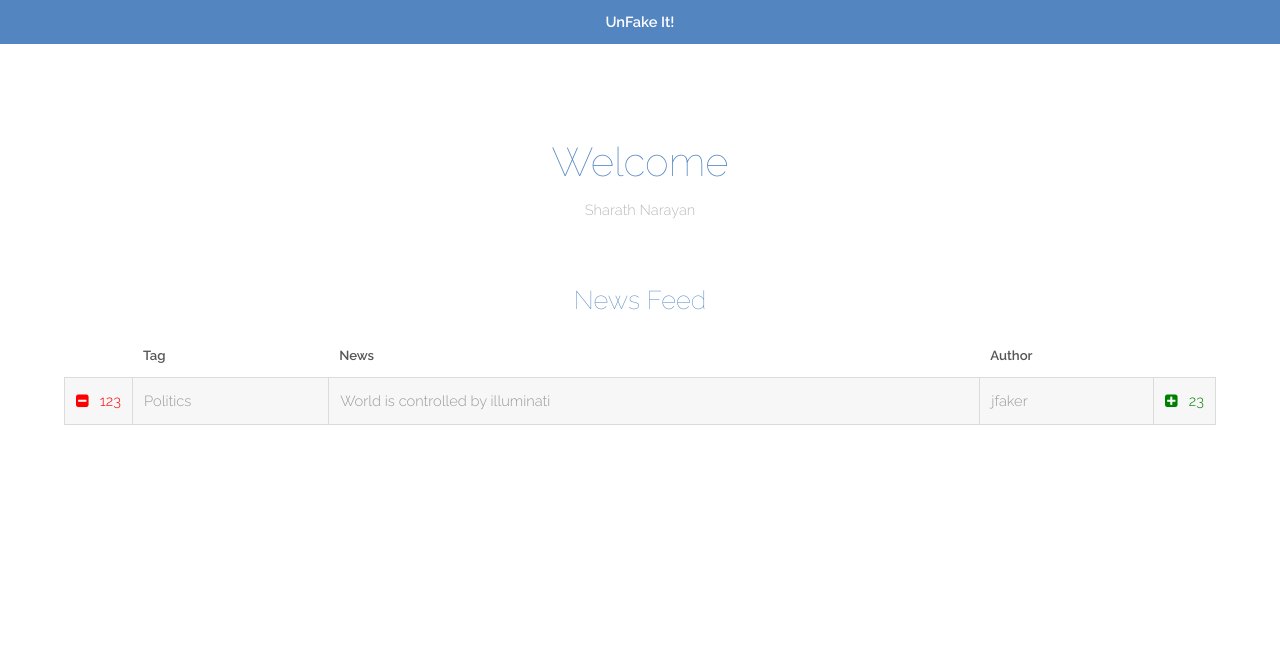
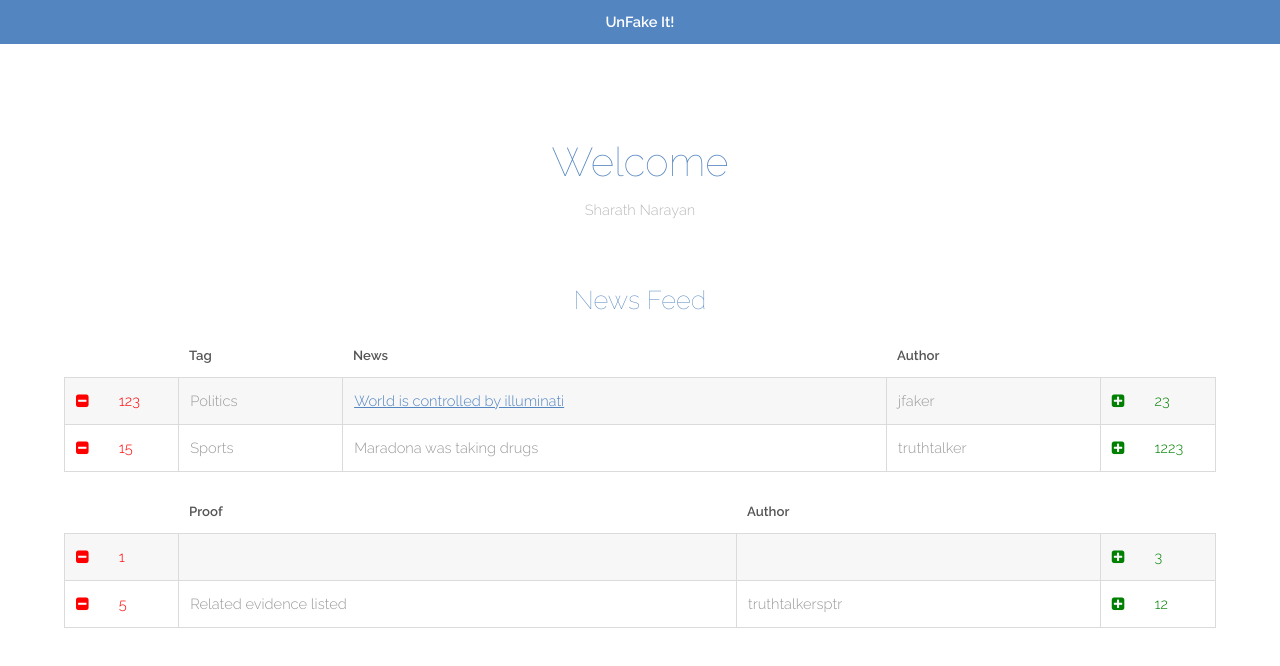
Before and after one commit to sharathnarayanph/unfake-it, a website built with webpack: page app/unfake.html in a window 1280 px wide. Built offline with nearby package versions, Linux system fonts and the light colour scheme.

Commit message:
News feed and Post feed UI completed

```diff
--- a/app/javascripts/app.js
+++ b/app/javascripts/app.js
@@ -1 +1,31 @@
 import "../stylesheets/app.css";
+
+import * as unfake from "./unfake.js";
+
+window.App = {
+    start: function () {
+        unfake.initApp();
+    },
+    vote: function(el) {
+        unfake.vote(el);
+    },
+    renderPost: function(el) {
+        unfake.renderPost(el);
+    }
+};
+
+window.addEventListener('load', function () {
+    // Checking if Web3 has been injected by the browser (Mist/MetaMask)
+    if (typeof web3 !== 'undefined') {
+        console.warn("Using web3 detected from external source")
+        // Use Mist/MetaMask's provider
+        window.web3 = new Web3(web3.currentProvider);
+    }
+    else {
+        console.warn("No web3 detected. Falling back to http://127.0.0.1:8545");
+        // Use port of local Geth Node
+        window.web3 = new Web3(new Web3.providers.HttpProvider("http://127.0.0.1:8545"));
+    }
+
+    App.start();
+});
--- /dev/null
+++ b/app/javascripts/unfake.js
@@ -0,0 +1,20 @@
+import $ from "jquery";
+
+export function initApp() {
+    $("#postFeed").hide();
+}
+
+export function vote(el) {
+    el.firstElementChild.textContent++;
+}
+
+export function renderPost(el) {
+    $("#newsFeed").hide();
+    $("#postFeed").show();
+    $("#postData").text("Supporting information listed");
+    $("#postAuthor").text("jfakesupptr");
+}
+
+function generateFeed(dVotes, posts, authors, upvotes, length) {
+
+}
--- a/app/stylesheets/app.css
+++ b/app/stylesheets/app.css
@@ -2542,7 +2542,10 @@
 			}
 
 			.plus, .minus {
-				width:1% !important;
+				width:10% !important;
+			}
+			.plus span, .minus span {
+				padding-left: 1.8em
 			}
 
 /* Button */
--- a/app/unfake.html
+++ b/app/unfake.html
@@ -22,7 +22,7 @@
 				<p>Sharath Narayan</p>
 			</header>
 			<h2 id="elements" class="align-center">News Feed</h2>
-			<div class="table-wrapper">
+			<div id="newsFeed" class="table-wrapper">
 				<table class="alt">
 					<thead>
 						<tr>
@@ -35,11 +35,79 @@
 					</thead>
 					<tbody>
 						<tr>
-							<td class="plus"><a href="#" class="icon fa-minus-square"><span>&nbsp;&nbsp;&nbsp;123</span></td>
+							<td class="plus">
+								<a href="#" onclick="App.vote(this)" class="icon fa-minus-square">
+									<span>123</span>
+								</a>
+							</td>
 							<td>Politics</td>
-							<td>World is controlled by illuminati</td>
+							<td>
+								<a onclick="App.renderPost(this)" href="#">World is controlled by
+									illuminati</a>
+							</td>
 							<td>jfaker</td>
-							<td class="minus"><a href="#" class="icon fa-plus-square"><span>&nbsp;&nbsp;&nbsp;23</span></td>
+							<td class="minus">
+								<a href="#" onclick="App.vote(this)" class="icon fa-plus-square">
+									<span>23</span>
+								</a>
+							</td>
+						</tr>
+						<tr>
+							<td class="plus">
+								<a href="#" onclick="App.vote(this)" class="icon fa-minus-square">
+									<span>15</span>
+								</a>
+							</td>
+							<td>Sports</td>
+							<td>Maradona was taking drugs</td>
+							<td>truthtalker</td>
+							<td class="minus">
+								<a href="#" onclick="App.vote(this)" class="icon fa-plus-square">
+									<span>1223</span>
+								</a>
+							</td>
+						</tr>
+					</tbody>
+				</table>
+			</div>
+			<div id="postFeed" class="table-wrapper">
+				<table class="alt">
+					<thead>
+						<tr>
+							<th></th>
+							<th>Proof</th>
+							<th>Author</th>
+							<th></th>
+						</tr>
+					</thead>
+					<tbody>
+						<tr>
+							<td class="plus">
+								<a href="#" onclick="App.vote(this)" class="icon fa-minus-square">
+									<span>1</span>
+								</a>
+							</td>
+							<td id="postData"></td>
+							<td id="postAuthor"></td>
+							<td class="minus">
+								<a href="#" onclick="App.vote(this)" class="icon fa-plus-square">
+									<span>3</span>
+								</a>
+							</td>
+						</tr>
+						<tr>
+							<td class="plus">
+								<a href="#" onclick="App.vote(this)" class="icon fa-minus-square">
+									<span>5</span>
+								</a>
+							</td>
+							<td>Related evidence listed</td>
+							<td>truthtalkersptr</td>
+							<td class="minus">
+								<a href="#" onclick="App.vote(this)" class="icon fa-plus-square">
+									<span>12</span>
+								</a>
+							</td>
 						</tr>
 					</tbody>
 				</table>
```
Also changed, not shown: app/javascripts/helper.js (added).
